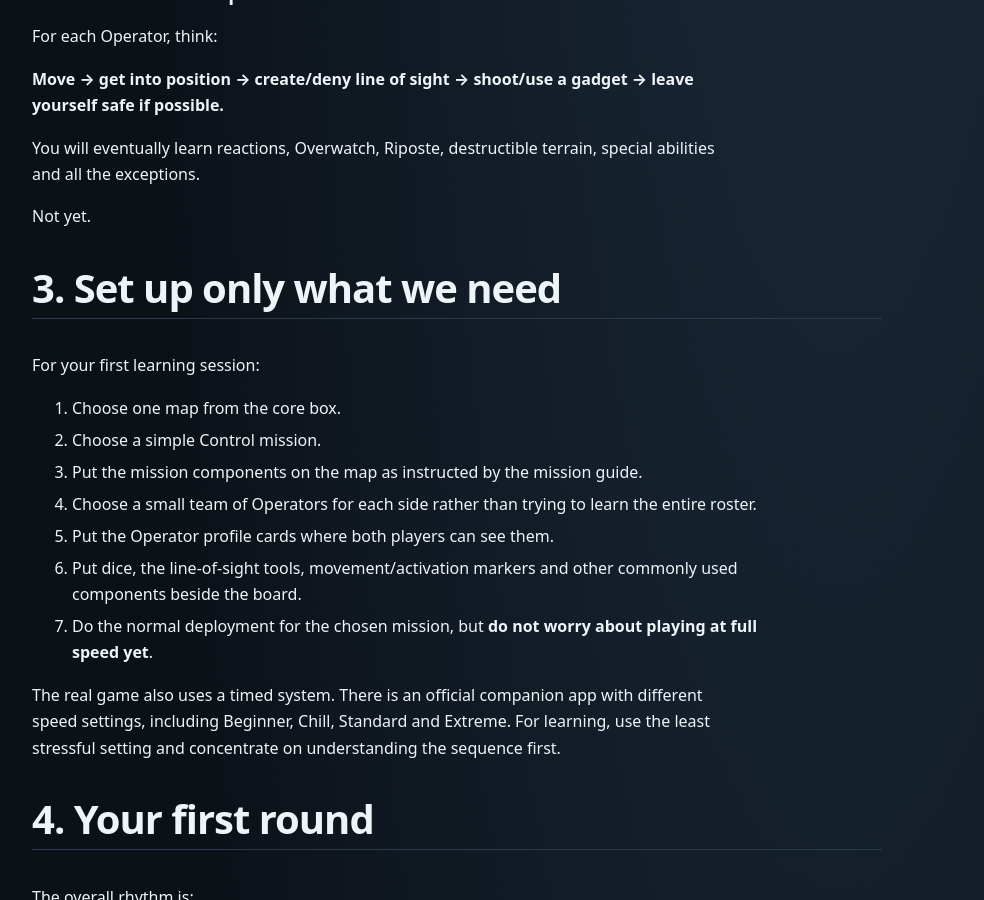
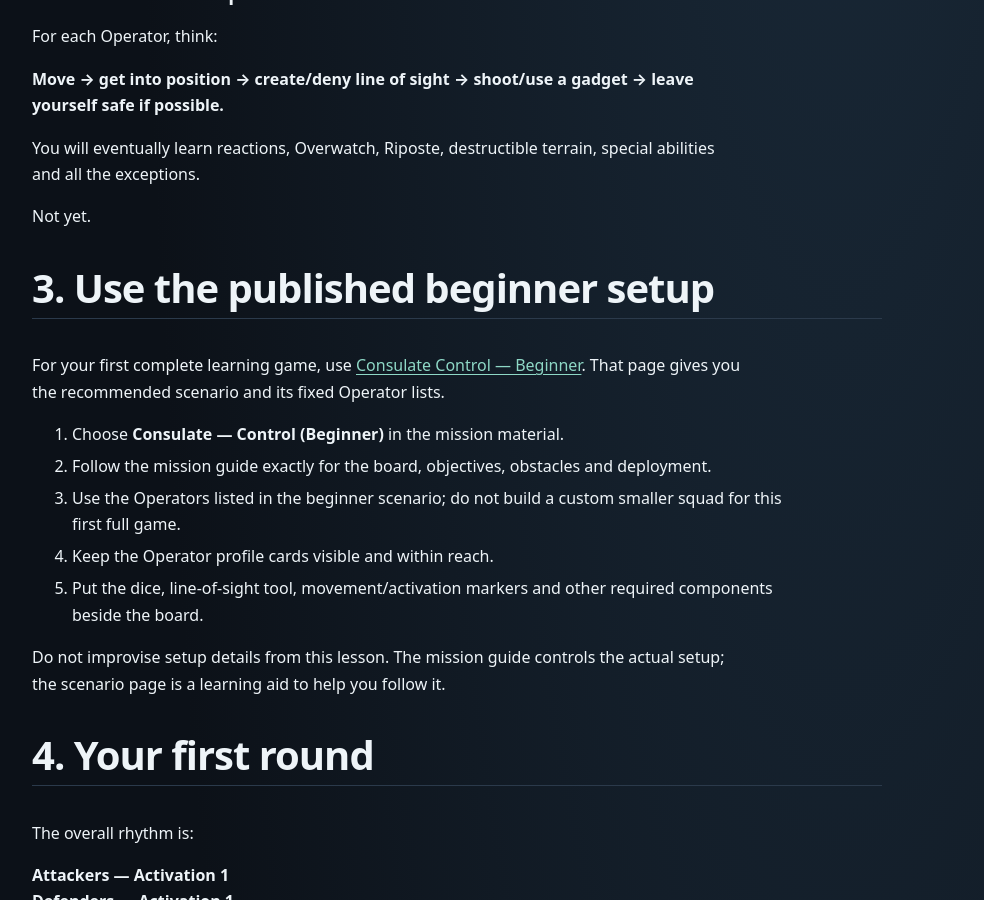
Before and after one commit to JamSpot/6-siege-ai-table, a Jekyll site: the page built from tutorial/01-your-first-game.md, in a window 1280 px wide and 900 px high, scrolled down 1093 px. Shown: the whole window, without its empty margins (183-1167 px from the left). Built offline with Jekyll 4.4.1, drawn with Linux system fonts in a browser that asks for light colours; some of the changed text lies outside the part shown.

Commit message:
Align first-game lesson with beginner scenario and No App rules

```diff
--- a/tutorial/01-your-first-game.md
+++ b/tutorial/01-your-first-game.md
@@ -39,19 +39,17 @@ You will eventually learn reactions, Overwatch, Riposte, destructible terrain, s
 
 Not yet.
 
-## 3. Set up only what we need
+## 3. Use the published beginner setup
 
-For your first learning session:
+For your first complete learning game, use [Consulate Control — Beginner](./first-learning-scenario.md). That page gives you the recommended scenario and its fixed Operator lists.
 
-1. Choose one map from the core box.
-2. Choose a simple Control mission.
-3. Put the mission components on the map as instructed by the mission guide.
-4. Choose a small team of Operators for each side rather than trying to learn the entire roster.
-5. Put the Operator profile cards where both players can see them.
-6. Put dice, the line-of-sight tools, movement/activation markers and other commonly used components beside the board.
-7. Do the normal deployment for the chosen mission, but **do not worry about playing at full speed yet**.
+1. Choose **Consulate — Control (Beginner)** in the mission material.
+2. Follow the mission guide exactly for the board, objectives, obstacles and deployment.
+3. Use the Operators listed in the beginner scenario; do not build a custom smaller squad for this first full game.
+4. Keep the Operator profile cards visible and within reach.
+5. Put the dice, line-of-sight tool, movement/activation markers and other required components beside the board.
 
-The real game also uses a timed system. There is an official companion app with different speed settings, including Beginner, Chill, Standard and Extreme. For learning, use the least stressful setting and concentrate on understanding the sequence first.
+Do not improvise setup details from this lesson. The mission guide controls the actual setup; the scenario page is a learning aid to help you follow it.
 
 ## 4. Your first round
 
@@ -131,17 +129,16 @@ That means our overhead camera will eventually need to recognise **where an Oper
 
 This is one of the reasons the physical-table AI idea is technically interesting.
 
-## 7. Don't use the timer yet
+## 7. Choose a valid timer mode
 
-For your first learning game, leave the pressure of the real-time system aside.
+Decide which mode you will use **before setup**:
 
-First learn:
+- **Companion app available:** choose the app's **Beginner** speed setting. This keeps the normal game procedure while giving you more time to learn.
+- **Playing without the app:** use the rulebook's official **No App variant**. Put the 10 Bonus tokens in the general supply and follow that variant's challenge rules, including its bonus-action or penalty-token consequences.
 
-**where pieces can go → what they can see → what they can shoot → how objectives work.**
+Do not use the standard timed rules while simply leaving the timer off. The No App variant changes rules as well as removing the app timer.
 
-Then introduce the timer.
-
-The official game supports different timer speeds, so we can progressively move you from learning mode to proper timed play.
+Keep the pace relaxed and focus on learning: **where Operators can go → what they can see → what they can shoot → how the Control objective works.**
 
 ## 8. Your first target
 
@@ -182,8 +179,8 @@ That lesson will be much more hands-on. You will be able to put Operators on the
 
 ### Sources
 
-- Steamforged Games — current publisher/project information.
-- BoardGameGeek — game overview and gameplay structure.
-- Official 6: Siege FAQ/Errata — rule clarifications.
+- [Rulebook text (RulesPal mirror)](https://www.rulespal.com/six-siege/rulebook) — core rules and the No App variant.
+- [6: Siege FAQ and Errata (PDF copy)](https://tesera.ru/images/items/2554783/FAQ_6_Siege_-_The_Board_Game_-_FINAL_200424.pdf) — published clarifications and corrections.
+- The physical rulebook and mission guide supplied with your game take priority over this tutorial.
 
 See the project README for the developing AI-table architecture.
```
